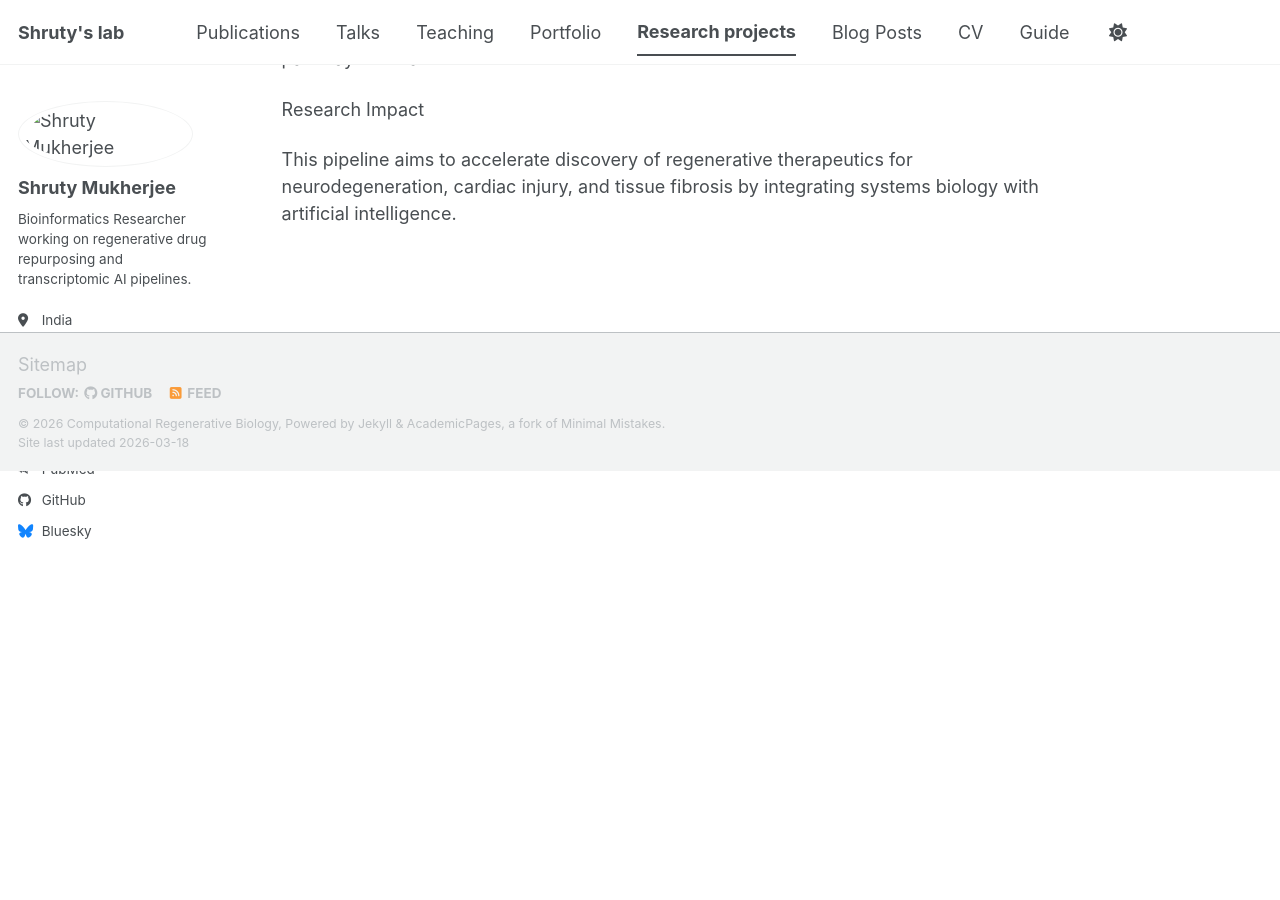
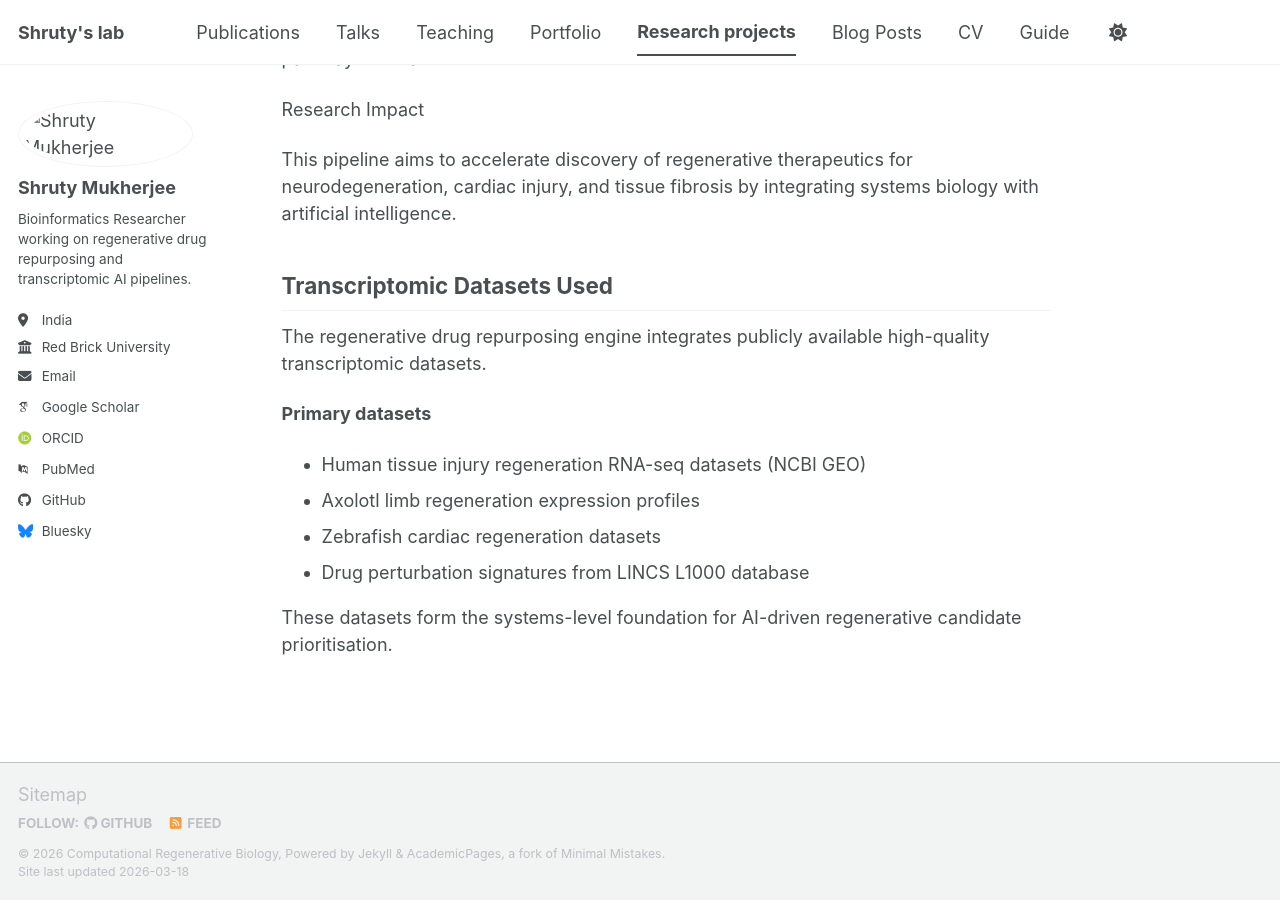
Before and after one commit to Shruty380/REGENEX.0, a Jekyll site: the page built from _pages/projects.md, in a window 1280 px wide and 900 px high, scrolled down 1693 px. Built offline with Jekyll 4.4.1, drawn with Linux system fonts in a browser that asks for light colours; some web fonts are replaced; a script bundle is joined from its source files by our own code; library files that are not in the unit come from our copies; before the commit the page ends 2163 px from its top, so only the background shows below that.

Commit message:
Document transcriptomic datasets for regenerative therapeutics
Added section on transcriptomic datasets used in the pipeline.

```diff
--- a/_pages/projects.md
+++ b/_pages/projects.md
@@ -34,3 +34,16 @@ Network biology simulations evaluate pathway restoration robustness.
 Research Impact
 
 This pipeline aims to accelerate discovery of regenerative therapeutics for neurodegeneration, cardiac injury, and tissue fibrosis by integrating systems biology with artificial intelligence.
+
+## Transcriptomic Datasets Used
+
+The regenerative drug repurposing engine integrates publicly available high-quality transcriptomic datasets.
+
+**Primary datasets**
+
+- Human tissue injury regeneration RNA-seq datasets (NCBI GEO)
+- Axolotl limb regeneration expression profiles
+- Zebrafish cardiac regeneration datasets
+- Drug perturbation signatures from LINCS L1000 database
+
+These datasets form the systems-level foundation for AI-driven regenerative candidate prioritisation.
```
